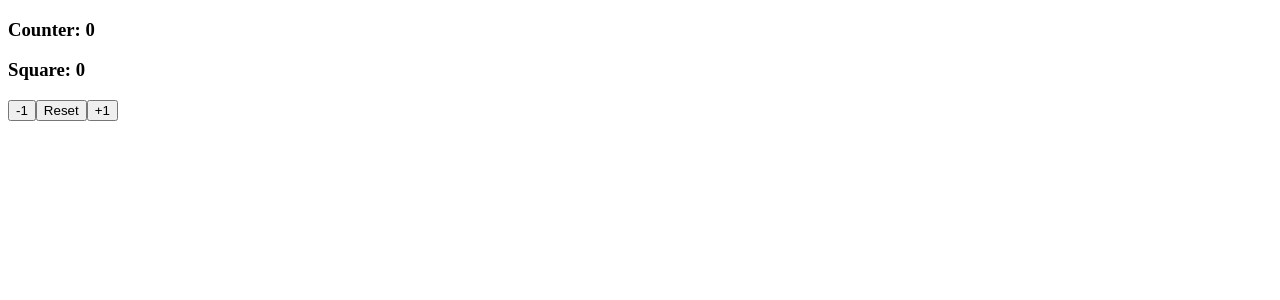
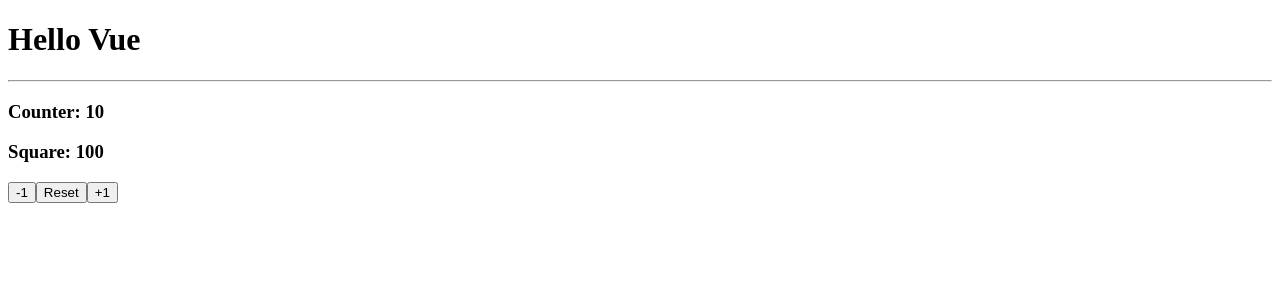
Before and after one commit to victorwcv/Vue, a Vue app in the folder 01-indecision-app/: page / in a window 1280 px wide. Shown: the top 300 px of the page. Built offline with nearby package versions, Linux system fonts and the light colour scheme; the HTML template or start-up script is replaced by a standard one.

Commit message:
feat: define props

```diff
--- a/01-indecision-app/src/App.vue
+++ b/01-indecision-app/src/App.vue
@@ -1,40 +1,11 @@
 <template>
-  <section>
-    <h3>Counter: {{ counter }}</h3>
-    <h3>Square: {{ counterSquare }}</h3>
-
-    <div>
-      <button @click="decrement">-1</button>
-      <button @click="reset">Reset</button>
-      <button @click="increment">+1</button>
-    </div>
-  </section>
+  <h1>Hello Vue</h1>
+  <hr>
+  <MyCounter :value="10" />
 </template>
 
-
 <script lang="ts" setup>
-import { ref, computed } from 'vue';
-
-
-const counter = ref(0);
-const counterSquare = computed(() => counter.value ** 2);
-const increment = () => {
-  counter.value++;
-};
-const decrement = () => {
-  if (counter.value === 0) return;
-  counter.value--;
-}
-
-const reset = () => counter.value = 0;
-
+import MyCounter from './components/MyCounter.vue';
 
 
 </script>
-
-
-<style scoped>
-h1 {
-  color: green;
-}
-</style>
--- /dev/null
+++ b/01-indecision-app/src/components/MyCounter.vue
@@ -0,0 +1,40 @@
+<template>
+  <section>
+    <h3>Counter: {{ counter }}</h3>
+    <h3>Square: {{ counterSquare }}</h3>
+
+    <div>
+      <button @click="decrement">-1</button>
+      <button @click="reset">Reset</button>
+      <button @click="increment">+1</button>
+    </div>
+  </section>
+</template>
+
+
+<script lang="ts" setup>
+import { ref, computed } from 'vue';
+
+const props = defineProps({
+  value: {
+    type: Number,
+    required: true,
+  }
+})
+
+
+const counter = ref(props.value);
+const counterSquare = computed(() => counter.value ** 2);
+const increment = () => {
+  counter.value++;
+};
+const decrement = () => {
+  if (counter.value === 0) return;
+  counter.value--;
+}
+
+const reset = () => counter.value = props.value;
+
+
+
+</script>
```
